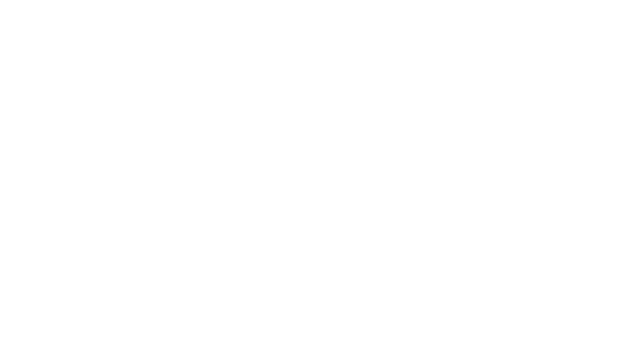
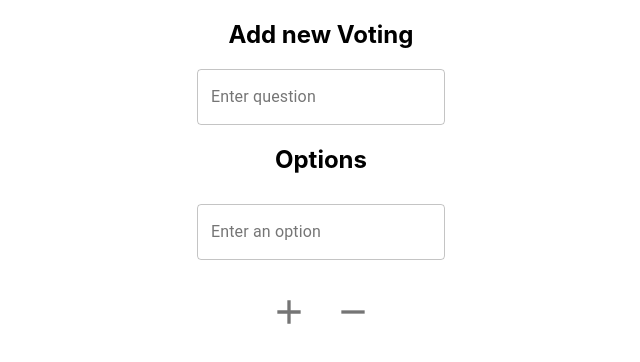
Before and after one commit to christophersiem/findout, a React (Create React App) app in the folder findout-frontend/: page / in a window 1280 px wide. Shown: the top 362 px of the page, without its empty margins (319-959 px from the left). Built offline with nearby package versions, Linux system fonts and the light colour scheme.

Commit message:
Add and Remove function

```diff
--- a/findout-frontend/src/App.js
+++ b/findout-frontend/src/App.js
@@ -1,10 +1,11 @@
 import React from 'react';
 import './App.css';
+import AddVoting from "./pages/AddVoting";
 
 function App() {
   return (
     <div className="App">
-
+<AddVoting/>
     </div>
   );
 }
--- /dev/null
+++ b/findout-frontend/src/pages/AddVoting.js
@@ -0,0 +1,62 @@
+import React, {useState} from "react";
+import TextField from '@material-ui/core/TextField';
+import AddIcon from '@material-ui/icons/Add';
+import {IconButton} from "@material-ui/core";
+import RemoveIcon from '@material-ui/icons/Remove';
+
+export default function AddVoting() {
+
+    const [optionList,setOptionList] = useState(["option1"]);
+
+    const handleAddClick = () => {
+        setOptionList([...optionList, "option2"]);
+    };
+
+    const handleRemoveClick = () => {
+        const list = [...optionList];
+        list.pop();
+        setOptionList(list);
+    };
+
+    return (
+        <>
+            <h2>Add new Voting</h2>
+            <form noValidate autoComplete="off">
+
+                <TextField
+                    id="outlined-secondary"
+                    label="Enter question"
+                    variant="outlined"
+                    color="black"
+                />
+
+            </form>
+
+            <h2>Options</h2>
+            <form noValidate autoComplete="off">
+                {optionList.map((x,i)=> {
+                return(
+                    <TextField
+                        style={{margin:10}}
+                        id="outlined-secondary"
+                        label="Enter an option"
+                        variant="outlined"
+                        color="black"
+                    />
+                )
+                })
+                }
+
+
+            </form>
+            <IconButton
+                onClick={handleAddClick}>
+                <AddIcon style={{marginTop: 10, fontSize: "2.5rem"}}/>
+            </IconButton>
+            <IconButton
+                onClick={handleRemoveClick}>
+                <RemoveIcon style={{marginTop: 10, fontSize: "2.5rem"}}/>
+            </IconButton>
+        </>
+    )
+}
```
